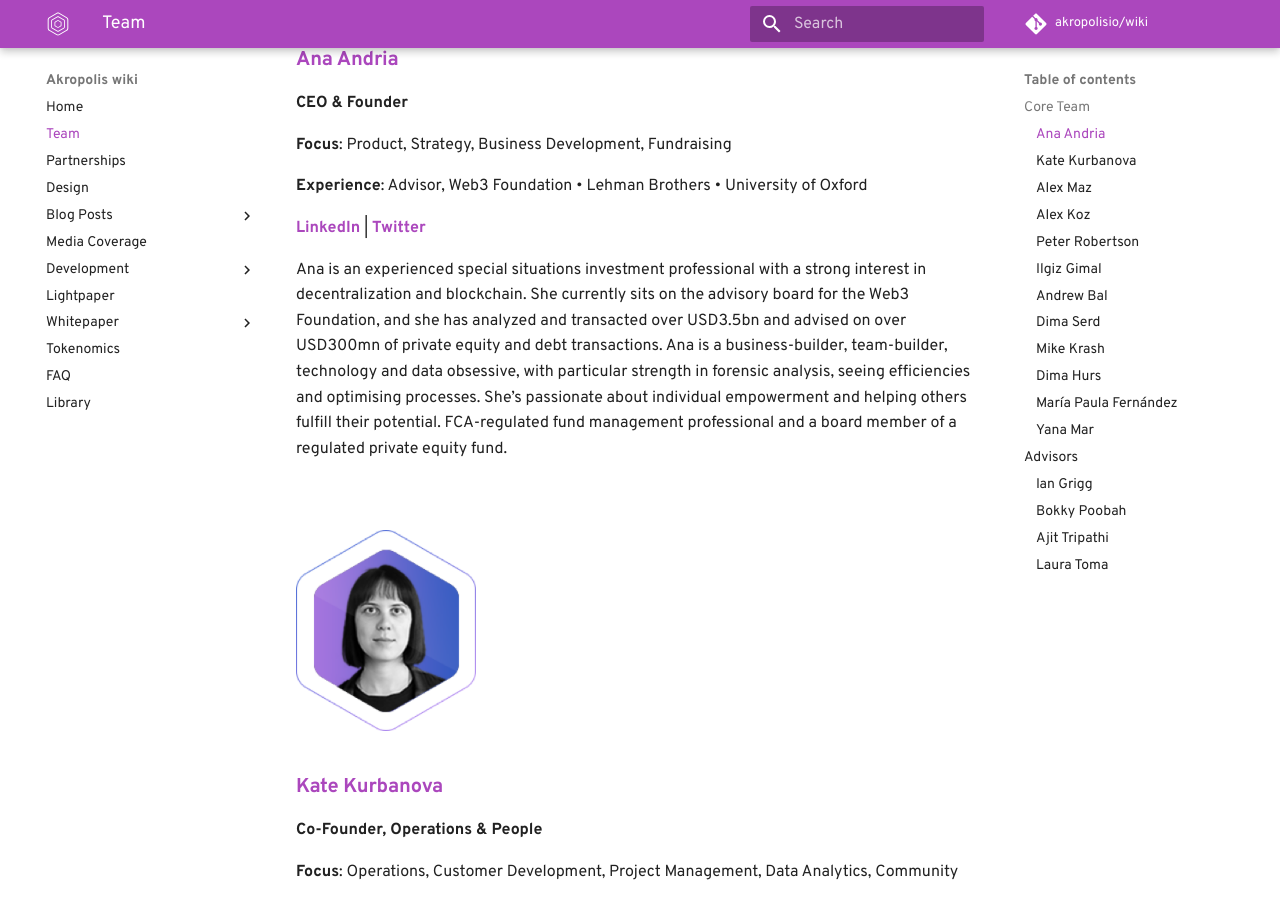
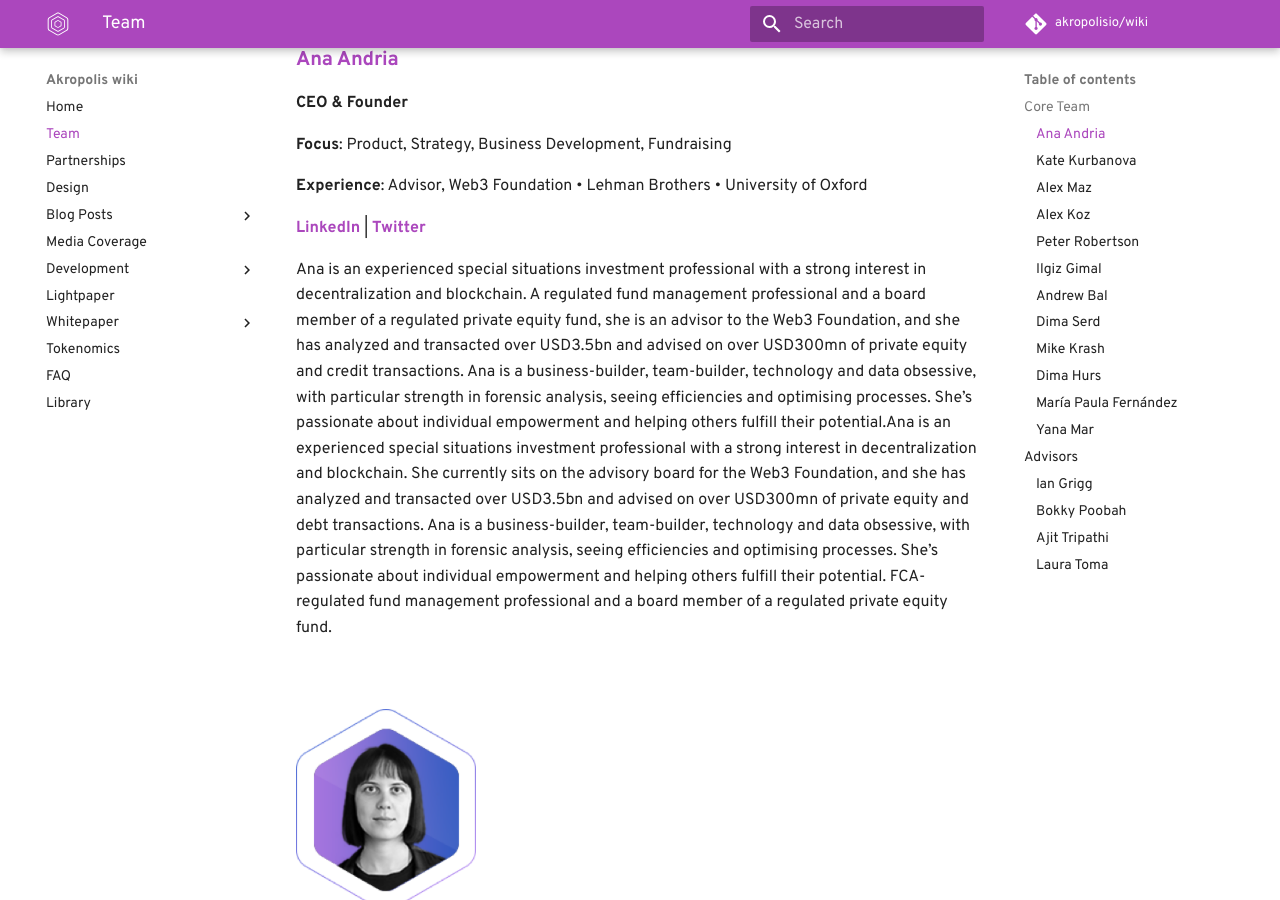
Before and after one commit to kaonone/wiki, an MkDocs documentation site: the page built from docs/team.md, in a window 1280 px wide and 900 px high, scrolled down 428 px. Built offline with MkDocs 1.6.1 and Material for MkDocs 9.7.7, drawn with Linux system fonts in a browser that asks for light colours; some web fonts are replaced; comment, search, counter and statistics services are not loaded; old or Windows-style settings are respelled for this version of MkDocs.

Commit message:
Ana bio update

```diff
--- a/docs/team.md
+++ b/docs/team.md
@@ -16,7 +16,7 @@
 
 [**LinkedIn**](https://www.linkedin.com/in/anastasia-andrianova-79198b4)  | [**Twitter**](https://twitter.com/ana_andrianova/)
 
-Ana is an experienced special situations investment professional with a strong interest in decentralization and blockchain. She currently sits on the advisory board for the Web3 Foundation, and she has analyzed and transacted over USD3.5bn and advised on over USD300mn of private equity and debt transactions. Ana is a business-builder, team-builder, technology and data obsessive, with particular strength in forensic analysis, seeing efficiencies and optimising processes. She’s passionate about individual empowerment and helping others fulfill their potential. FCA-regulated fund management professional and a board member of a regulated private equity fund.
+Ana is an experienced special situations investment professional with a strong interest in decentralization and blockchain. A regulated fund management professional and a board member of a regulated private equity fund, she is an advisor to the Web3 Foundation, and she has analyzed and transacted over USD3.5bn and advised on over USD300mn of private equity and credit transactions. Ana is a business-builder, team-builder, technology and data obsessive, with particular strength in forensic analysis, seeing efficiencies and optimising processes. She’s passionate about individual empowerment and helping others fulfill their potential.Ana is an experienced special situations investment professional with a strong interest in decentralization and blockchain. She currently sits on the advisory board for the Web3 Foundation, and she has analyzed and transacted over USD3.5bn and advised on over USD300mn of private equity and debt transactions. Ana is a business-builder, team-builder, technology and data obsessive, with particular strength in forensic analysis, seeing efficiencies and optimising processes. She’s passionate about individual empowerment and helping others fulfill their potential. FCA-regulated fund management professional and a board member of a regulated private equity fund.
 
 </br>
 </br>
```
